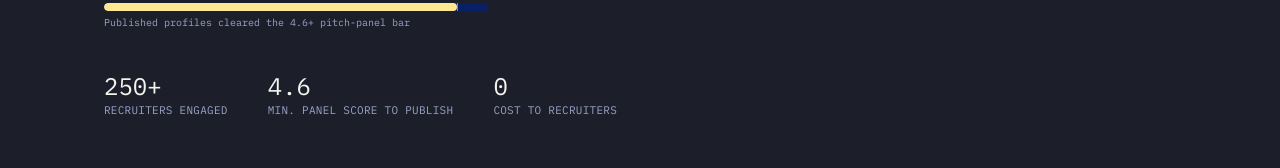
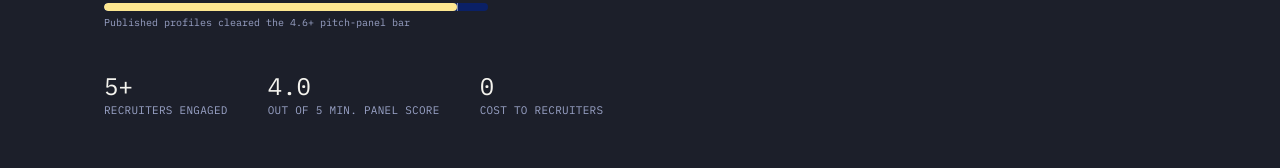
Before and after one commit to ALXVentures/alx-proconnect, a Next.js app: page / in a window 1280 px wide. Shown: the part 477-645 px from the top of the page. Built offline with nearby package versions, Linux system fonts and the light colour scheme.

Commit message:
Update page.tsx

```diff
--- a/app/page.tsx
+++ b/app/page.tsx
@@ -4,8 +4,8 @@ import { BrandMark } from "@/components/BrandMark";
 import { Footer } from "@/components/Footer";
 
 const STATS = [
-  { value: "250+", label: "Recruiters engaged" },
-  { value: "4.6", label: "Min. panel score to publish" },
+  { value: "5+", label: "Recruiters engaged" },
+  { value: "4.0", label: "Out of 5 Min. panel score" },
   { value: "0", label: "Cost to recruiters" },
 ];
 
```
